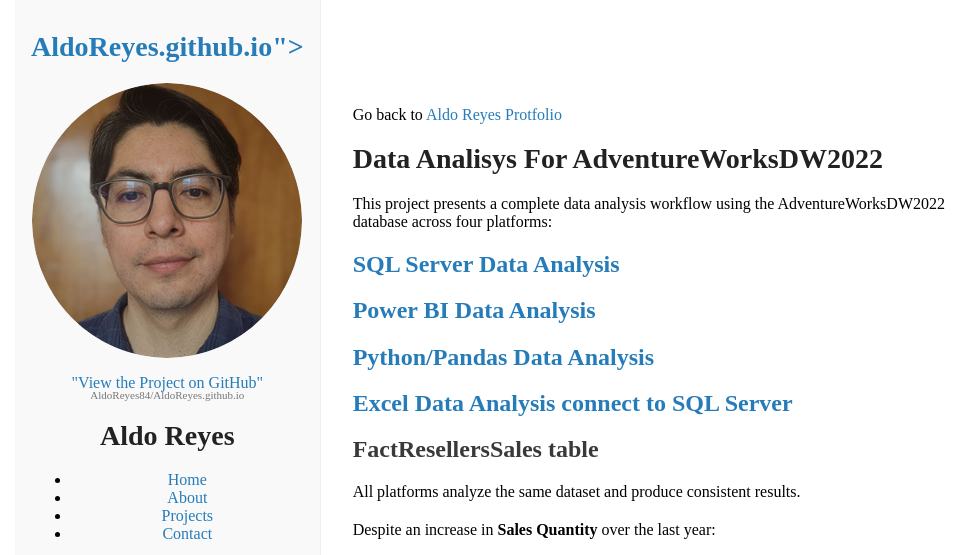
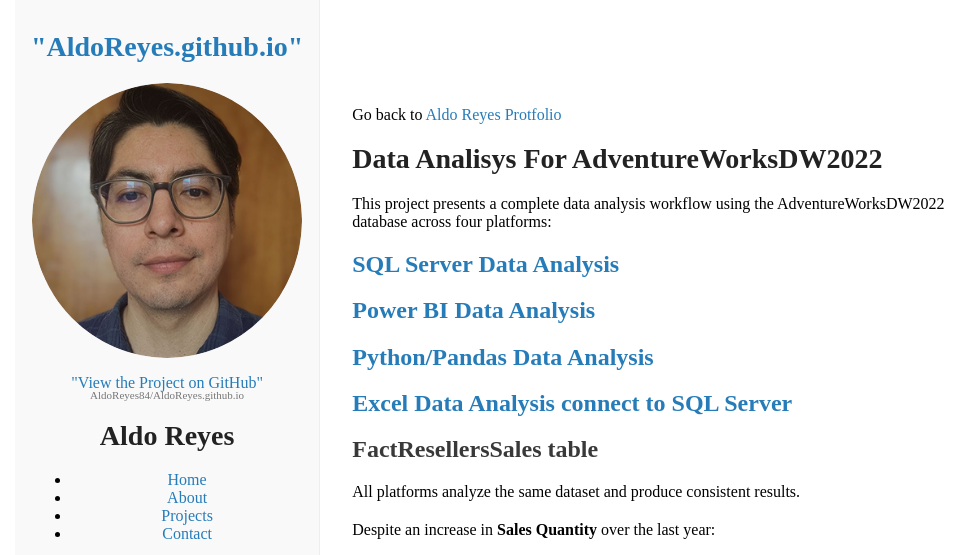
Before and after one commit to AldoReyes84/Data-Analisys_For-AdventureWorksDW2022_SQL_PowerBI_Python_Excel, a Jekyll site: the page built from README.md, in a window 1280 px wide and 900 px high, cut to the strip 0-555 px from the top of the window. Shown: the whole strip, without its empty margins (195-1170 px from the left). Built offline with Jekyll 4.4.1, drawn with Linux system fonts in a browser that asks for light colours; our own code applies the rules of GitHub Pages for plain Markdown files.

```diff
--- a/_layouts/default.html
+++ b/_layouts/default.html
@@ -13,7 +13,9 @@
       <aside class="sidebar">
       <header>
       <h1>
-      <a href="https://aldoreyes84.github.io/AldoReyes.github.io/">AldoReyes.github.io">
+      <a href="https://aldoreyes84.github.io/AldoReyes.github.io/">
+        "AldoReyes.github.io"
+      </a>
       </h1>
         {% if site.logo %}
         <img src="{{ site.logo }}" alt="logo" class="site-logo">
```
